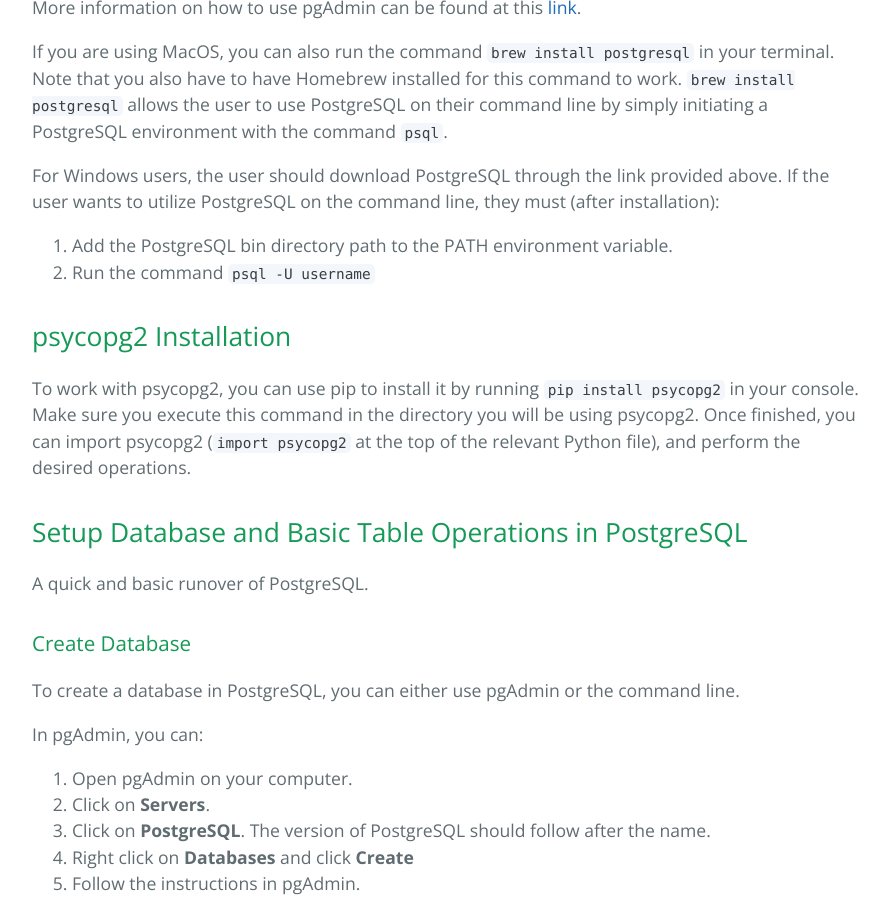
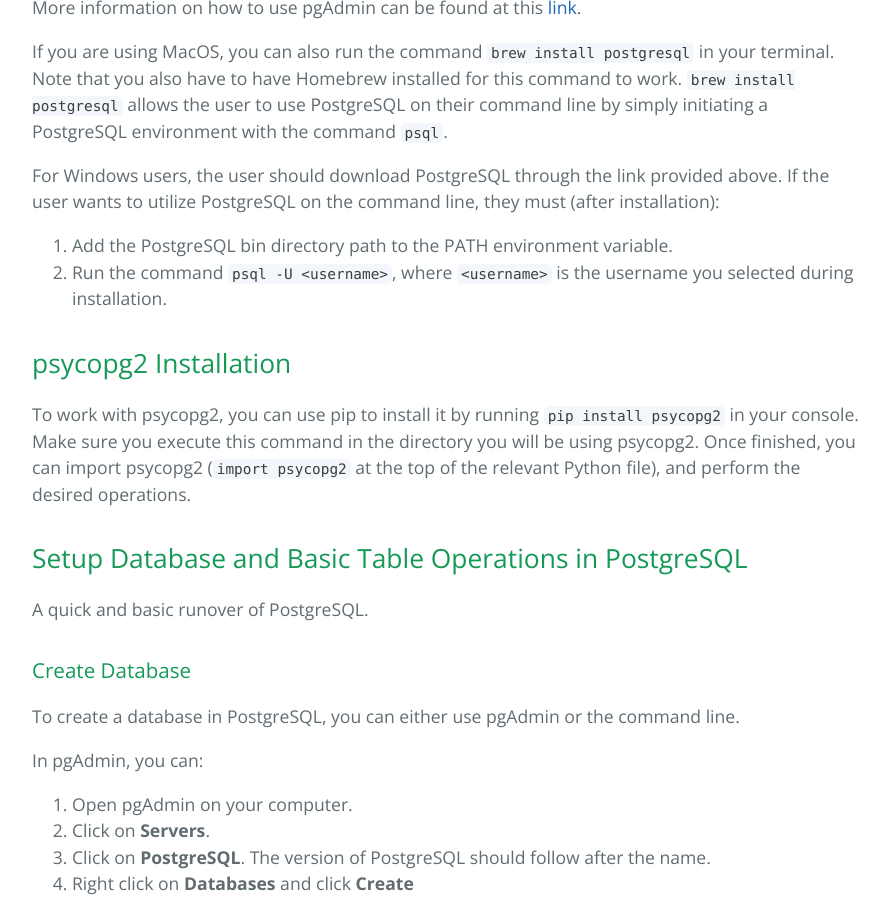
Before and after one commit to learning-software-engineering/learning-software-engineering.github.io, a Jekyll site: the page built from Topics/Tech_Stacks/PostgreSQL_psycopg2.md, in a window 1280 px wide and 900 px high, scrolled down 1906 px. Shown: the whole window, without its empty margins (192-1081 px from the left). Built offline with Jekyll 4.4.1, drawn with Linux system fonts in a browser that asks for light colours; our own code applies the rules of GitHub Pages for plain Markdown files.

Commit message:
Updated PostgreSQL installation
Added information to steps to make it more clear

```diff
--- a/Topics/Tech_Stacks/PostgreSQL_psycopg2.md
+++ b/Topics/Tech_Stacks/PostgreSQL_psycopg2.md
@@ -33,7 +33,7 @@
 
 For Windows users, the user should download PostgreSQL through the link provided above. If the user wants to utilize PostgreSQL on the command line, they must (after installation):
 1. Add the PostgreSQL bin directory path to the PATH environment variable.
-2. Run the command `psql -U username`
+2. Run the command `psql -U <username>`, where `<username>` is the username you selected during installation.
 
 ## psycopg2 Installation
 To work with psycopg2, you can use pip to install it by running `pip install psycopg2` in your console. Make sure you execute this command in the directory you will be using psycopg2. Once finished, you can import psycopg2 (`import psycopg2` at the top of the relevant Python file), and perform the desired operations.
```
